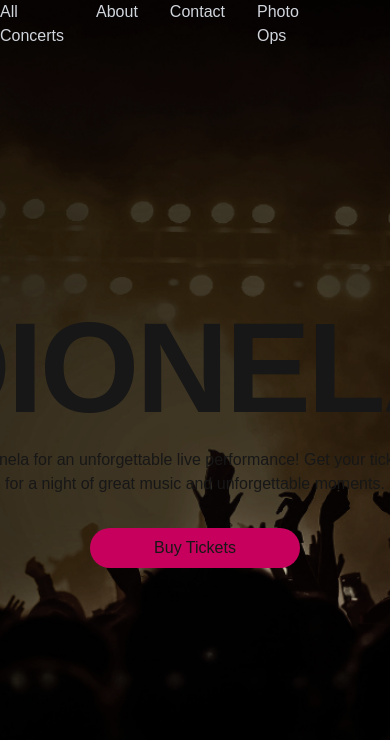
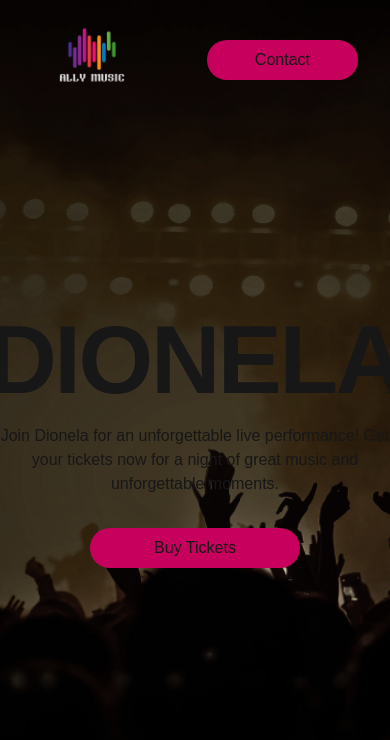
Before and after one commit to alexmortelsison/allymusic5, a Next.js app: page / in a window 390 px wide. Shown: the top 740 px of the page. Built offline with nearby package versions, Linux system fonts and the light colour scheme.

Commit message:
updated responsiveness

```diff
--- a/app/components/Hero.tsx
+++ b/app/components/Hero.tsx
@@ -12,14 +12,16 @@ export default function Hero() {
           className="object-cover -z-50 brightness-80"
         />
       </div>
-      <div className="flex flex-col justify-center items-center mt-64 max-w-7xl mx-auto">
-        <h1 className="font-bold text-9xl tracking-tight">DIONELA</h1>
-        <p className="w-[520px] text-center pt-4">
+      <div className="flex flex-col justify-center items-center mt-48 md:mt-72 lg:mt-46 2xl:mt-64 max-w-7xl mx-auto">
+        <h1 className="font-bold text-8xl md:text-9xl tracking-tight">
+          DIONELA
+        </h1>
+        <p className="w-[520px] text-center pt-4 px-16 md:px-0">
           Join Dionela for an unforgettable live performance! Get your tickets
           now for a night of great music and unforgettable moments.
         </p>
         <div className="pt-8">
-          <button className="bg-pink-700 px-16 py-2 rounded-4xl">
+          <button className="bg-pink-700 px-16 py-2 rounded-4xl hover:bg-pink-800 cursor-pointer">
             Buy Tickets
           </button>
         </div>
--- a/app/components/NavLinks.tsx
+++ b/app/components/NavLinks.tsx
@@ -9,23 +9,19 @@ const navLinks = [
     href: "/allconcerts",
   },
   {
+    name: "Photo Ops",
+    href: "/photops",
+  },
+  {
     name: "About",
     href: "/about",
-  },
-  {
-    name: "Contact",
-    href: "/contact",
-  },
-  {
-    name: "Photo Ops",
-    href: "/photops",
   },
 ];
 
 export default function NavLinks() {
   const pathName = usePathname();
   return (
-    <div className="flex space-x-8 pr-28">
+    <div className="md:flex space-x-8 hidden">
       {navLinks.map((link) => (
         <div key={link.href}>
           <Link
--- a/app/components/Navbar.tsx
+++ b/app/components/Navbar.tsx
@@ -4,7 +4,7 @@ import NavLinks from "./NavLinks";
 
 export default function Navbar() {
   return (
-    <div className="flex justify-between items-center max-w-7xl mx-auto">
+    <div className="flex justify-between items-center max-w-7xl mx-auto px-8 lg:px-0">
       <Link href={"/"}>
         <Image
           src={"/logo.png"}
@@ -17,7 +17,11 @@ export default function Navbar() {
       <div>
         <NavLinks />
       </div>
-      <div>A</div>
+      <div>
+        <button className="bg-pink-700 px-12 py-2 rounded-4xl hover:bg-pink-800 cursor-pointer">
+          Contact
+        </button>
+      </div>
     </div>
   );
 }
```
